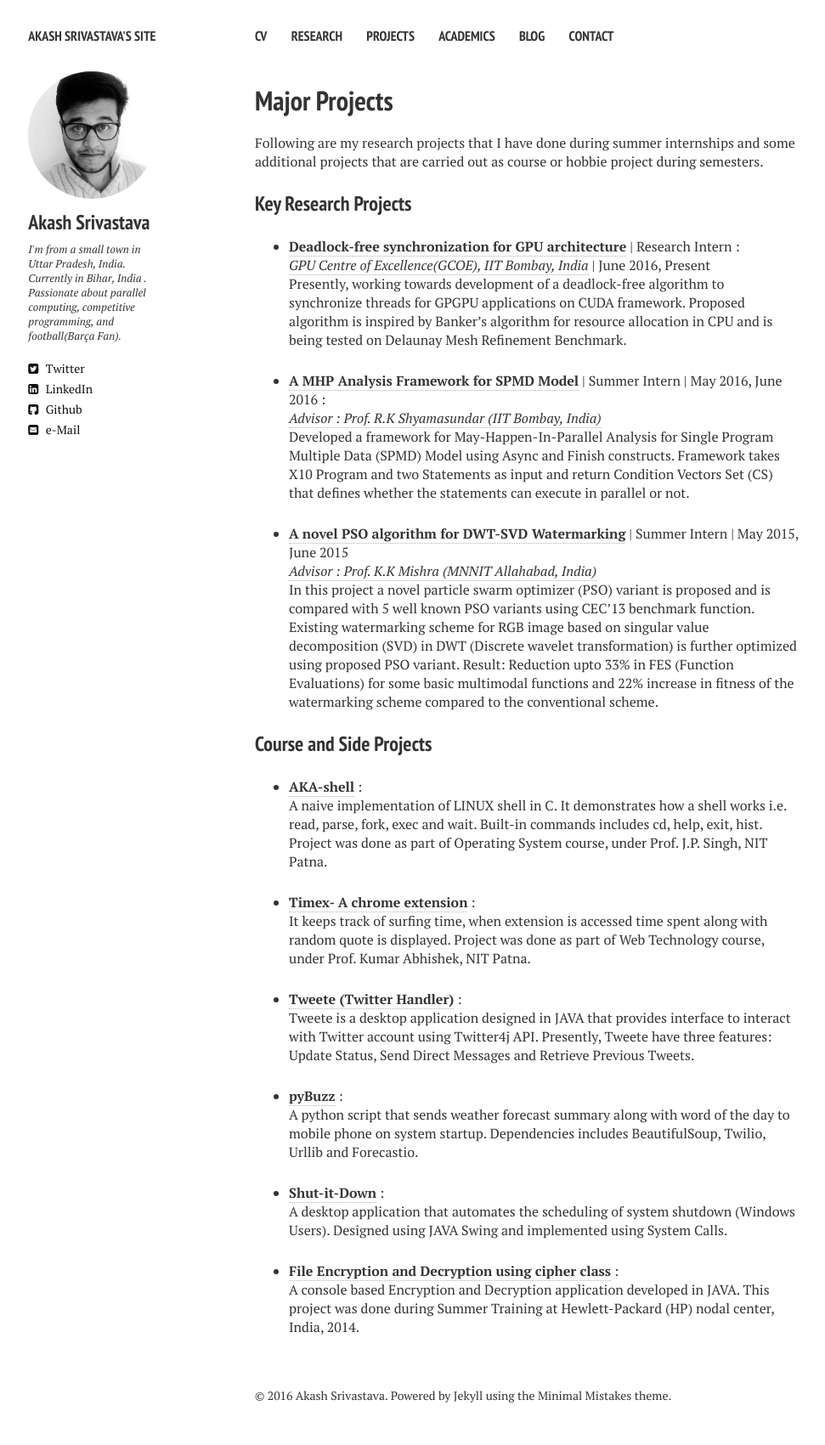
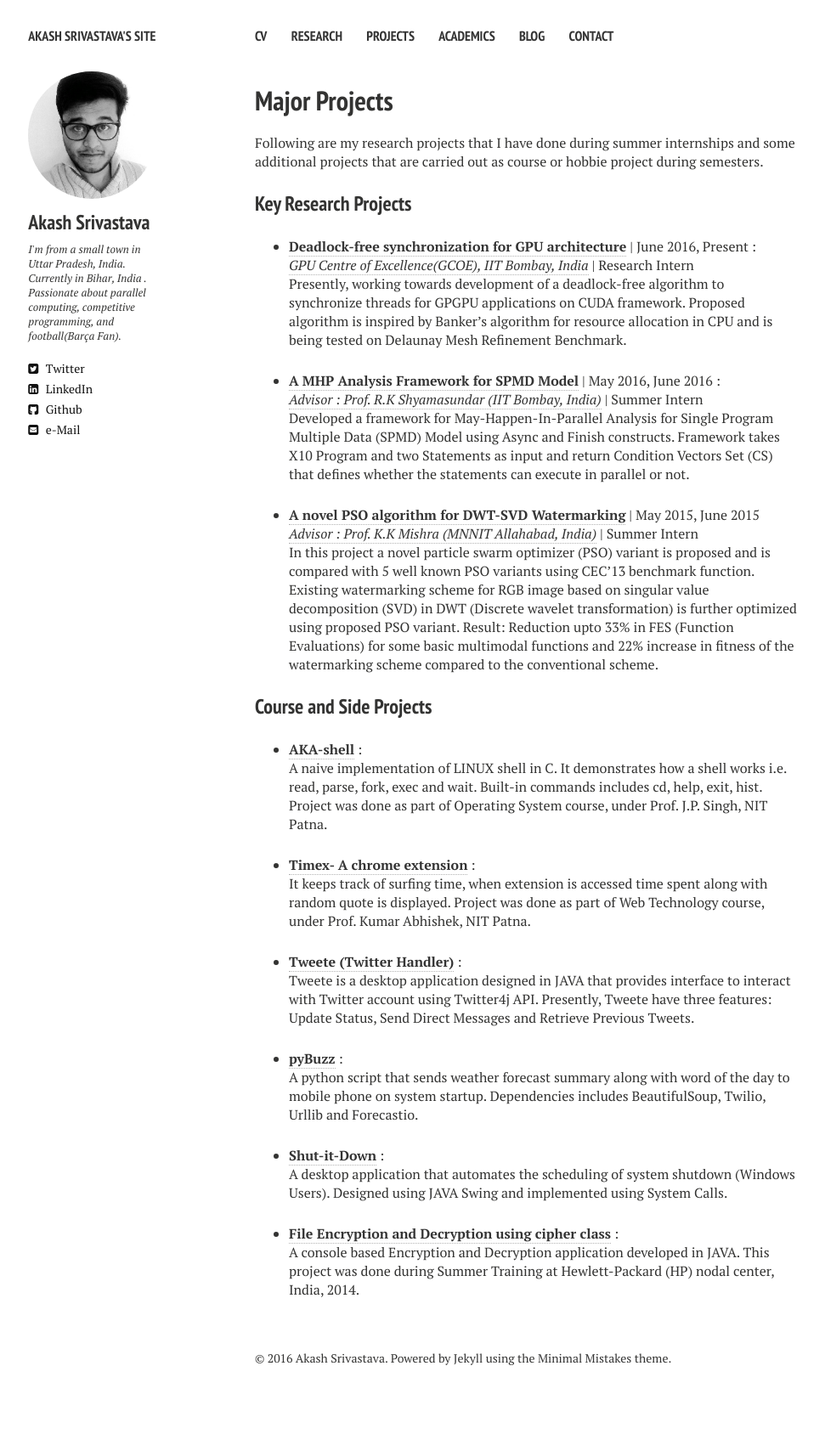
Before and after one commit to Akash1684/akash1684.github.io, a Jekyll site: the page built from projects.md, in a window 1280 px wide. Shown: the whole page at 85% size, without its empty margins (20-991 px from the left). Built offline with Jekyll 4.4.1, drawn with Linux system fonts in a browser that asks for light colours; nearby versions of some CDN libraries; after the commit the page ends 1657 px from its top, so only the background shows below that.

```diff
--- a/projects.md
+++ b/projects.md
@@ -11,21 +11,21 @@ Following are my research projects that I have done during summer internships an
 
 ### Key Research Projects
 
-* [**Deadlock-free synchronization for GPU architecture**](https://akash1684.github.io//projects/) | Research Intern :
+* [**Deadlock-free synchronization for GPU architecture**](https://akash1684.github.io//projects/) | June 2016, Present :
   <br>
-  [*GPU Centre of Excellence(GCOE), IIT Bombay, India*](http://gcoe-iitb.in/) | June 2016, Present
+  [*GPU Centre of Excellence(GCOE), IIT Bombay, India*](http://gcoe-iitb.in/) | Research Intern
   <br>
   Presently, working towards development of a deadlock-free algorithm to synchronize threads for GPGPU applications on CUDA framework.     Proposed algorithm is inspired by Banker’s algorithm for resource allocation in CPU and is being tested on Delaunay Mesh Refinement     Benchmark.
 
-* [**A MHP Analysis Framework for SPMD Model**](https://drive.google.com/open?id=0B2jIT4Extjujc2F3bmNTSHh1NGs) | Summer Intern | May 2016, June 2016 :
+* [**A MHP Analysis Framework for SPMD Model**](https://drive.google.com/open?id=0B2jIT4Extjujc2F3bmNTSHh1NGs) | May 2016, June 2016 :
   <br>
-  [*Advisor : Prof. R.K Shyamasundar (IIT Bombay, India)*](https://scholar.google.co.in/citations?user=Q1hcun8AAAAJ&hl=en)
+  [*Advisor : Prof. R.K Shyamasundar (IIT Bombay, India)*](https://scholar.google.co.in/citations?user=Q1hcun8AAAAJ&hl=en) | Summer Intern
   <br>
   Developed a framework for May-Happen-In-Parallel Analysis for Single Program Multiple Data (SPMD) Model using Async and Finish           constructs. Framework takes X10 Program and two Statements as input and return Condition Vectors Set (CS) that defines whether the       statements can execute in parallel or not.
 
-* [**A novel PSO algorithm for DWT-SVD Watermarking**](https://drive.google.com/file/d/0B2jIT4ExtjujUFVRS0pJVW1rbHM/view?usp=sharing) | Summer Intern | May 2015, June 2015
+* [**A novel PSO algorithm for DWT-SVD Watermarking**](https://drive.google.com/file/d/0B2jIT4ExtjujUFVRS0pJVW1rbHM/view?usp=sharing) | May 2015, June 2015
   <br>
-  [*Advisor : Prof. K.K Mishra (MNNIT Allahabad, India)*](http://www.mnnit.ac.in/old/index.php/departments/engineering/computer-science-and-engineering/faculty-profile/250-krishn-k-mishra-csed.html)
+  [*Advisor : Prof. K.K Mishra (MNNIT Allahabad, India)*](http://www.mnnit.ac.in/old/index.php/departments/engineering/computer-science-and-engineering/faculty-profile/250-krishn-k-mishra-csed.html) | Summer Intern
   <br>
   In this project a novel particle swarm optimizer (PSO) variant is proposed and is compared with 5 well known PSO variants using CEC’13   benchmark function. Existing watermarking scheme for RGB image based on singular value decomposition (SVD) in DWT (Discrete wavelet     transformation) is further optimized using proposed PSO variant. Result: Reduction upto 33% in FES (Function Evaluations) for some       basic multimodal functions and 22% increase in fitness of the watermarking scheme compared to the conventional scheme.
 
```
